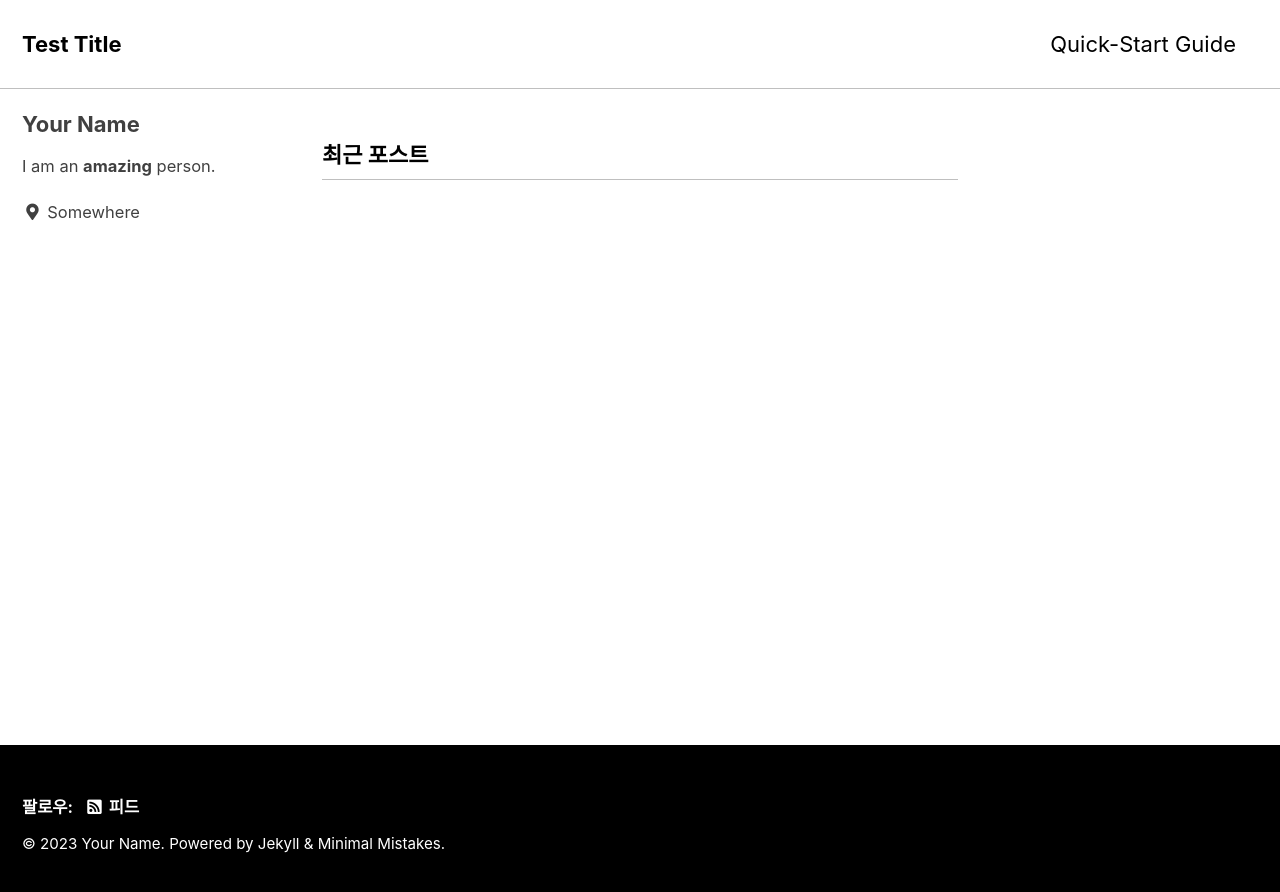
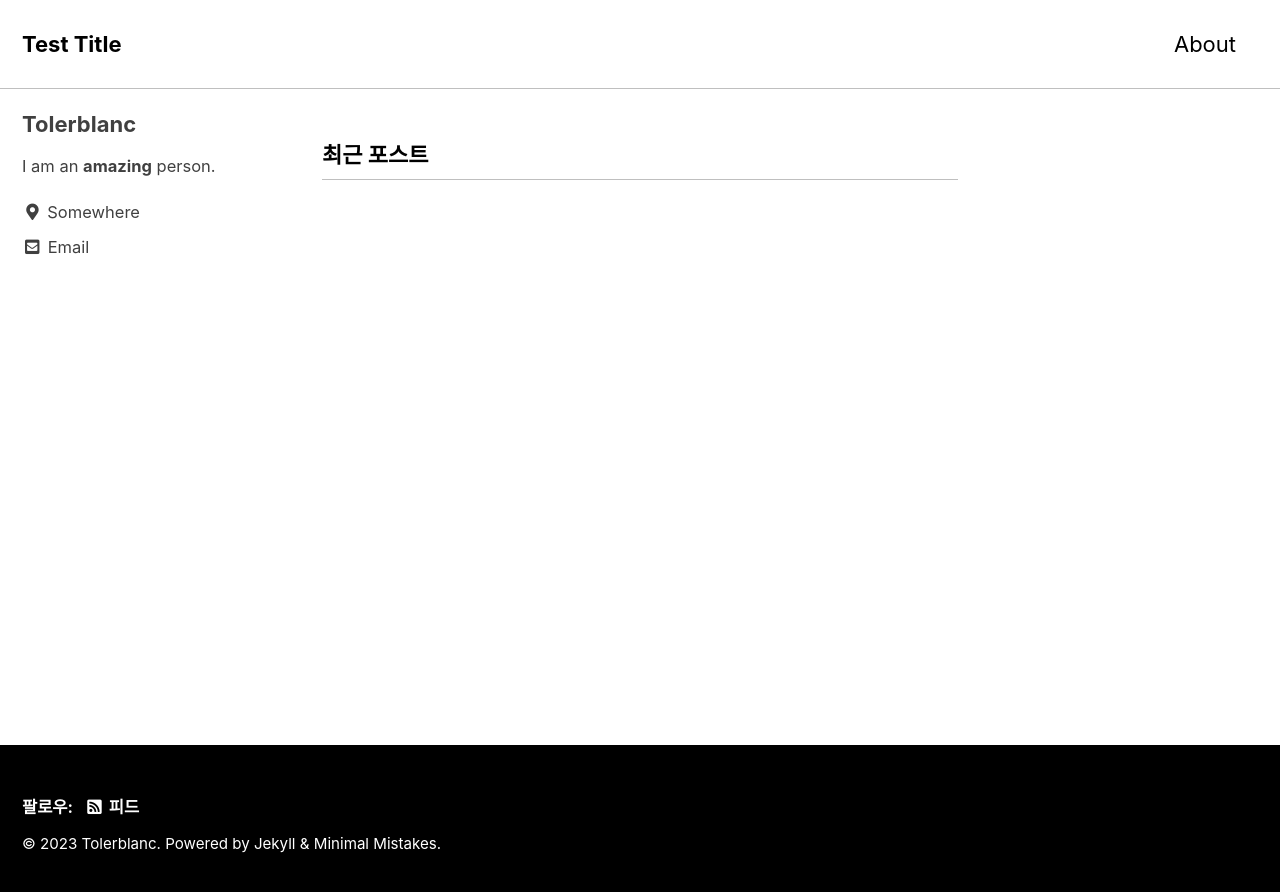
Before and after one commit to Tolerblanc/Tolerblanc.github.io, a Jekyll site: the page built from index.html, in a window 1280 px wide. Shown: the top 892 px of the page. Built offline with Jekyll 4.4.1, drawn with Linux system fonts in a browser that asks for light colours; cached includes are drawn as plain includes; the list of posts is cut into pages by our own code.

Commit message:
test for _config.yml

```diff
--- a/_config.yml
+++ b/_config.yml
@@ -19,8 +19,8 @@ locale                   : "ko-KR"
 title                    : "Test Title"
 title_separator          : "-"
 subtitle                 : # site tagline that appears below site title in masthead
-name                     : "Your Name"
-description              : "An amazing website."
+name                     : "Tolerblanc"
+description              : "Blog For Archieving"
 url                      : "https://Tolerblanc.github.io"
 baseurl                  : # the subpath of your site, e.g. "/blog"
 repository               : "Tolerblanc/Tolerblanc.github.io"
@@ -104,7 +104,7 @@ analytics:
 
 # Site Author
 author:
-  name             : "Your Name"
+  name             : "Tolerblanc"
   avatar           : # path of avatar image, e.g. "/assets/images/bio-photo.jpg"
   bio              : "I am an **amazing** person."
   location         : "Somewhere"
@@ -112,7 +112,7 @@ author:
   links:
     - label: "Email"
       icon: "fas fa-fw fa-envelope-square"
-      # url: "mailto:your.name@email.com"
+      url: "mailto:hihj070914@icloud.com"
     - label: "Website"
       icon: "fas fa-fw fa-link"
       # url: "https://your-website.com"
--- a/_data/navigation.yml
+++ b/_data/navigation.yml
@@ -1,9 +1,7 @@
 # main links
 main:
-  - title: "Quick-Start Guide"
-    url: https://mmistakes.github.io/minimal-mistakes/docs/quick-start-guide/
-  # - title: "About"
-  #   url: https://mmistakes.github.io/minimal-mistakes/about/
+  - title: "About"
+    url: https://github.com/Tolerblanc
   # - title: "Sample Posts"
   #   url: /year-archive/
   # - title: "Sample Collections"
```
Also changed, not shown: 2 other files.
